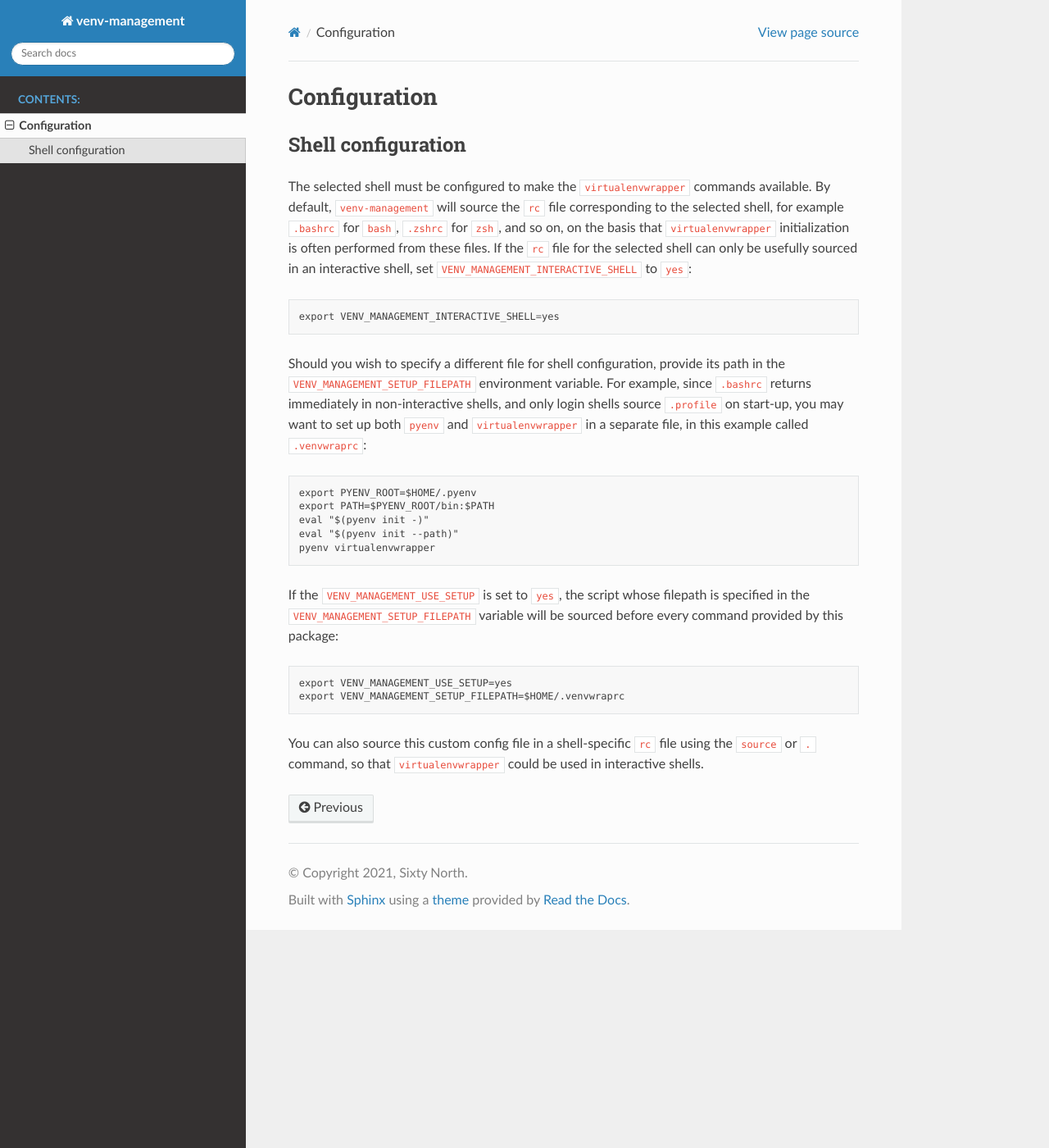
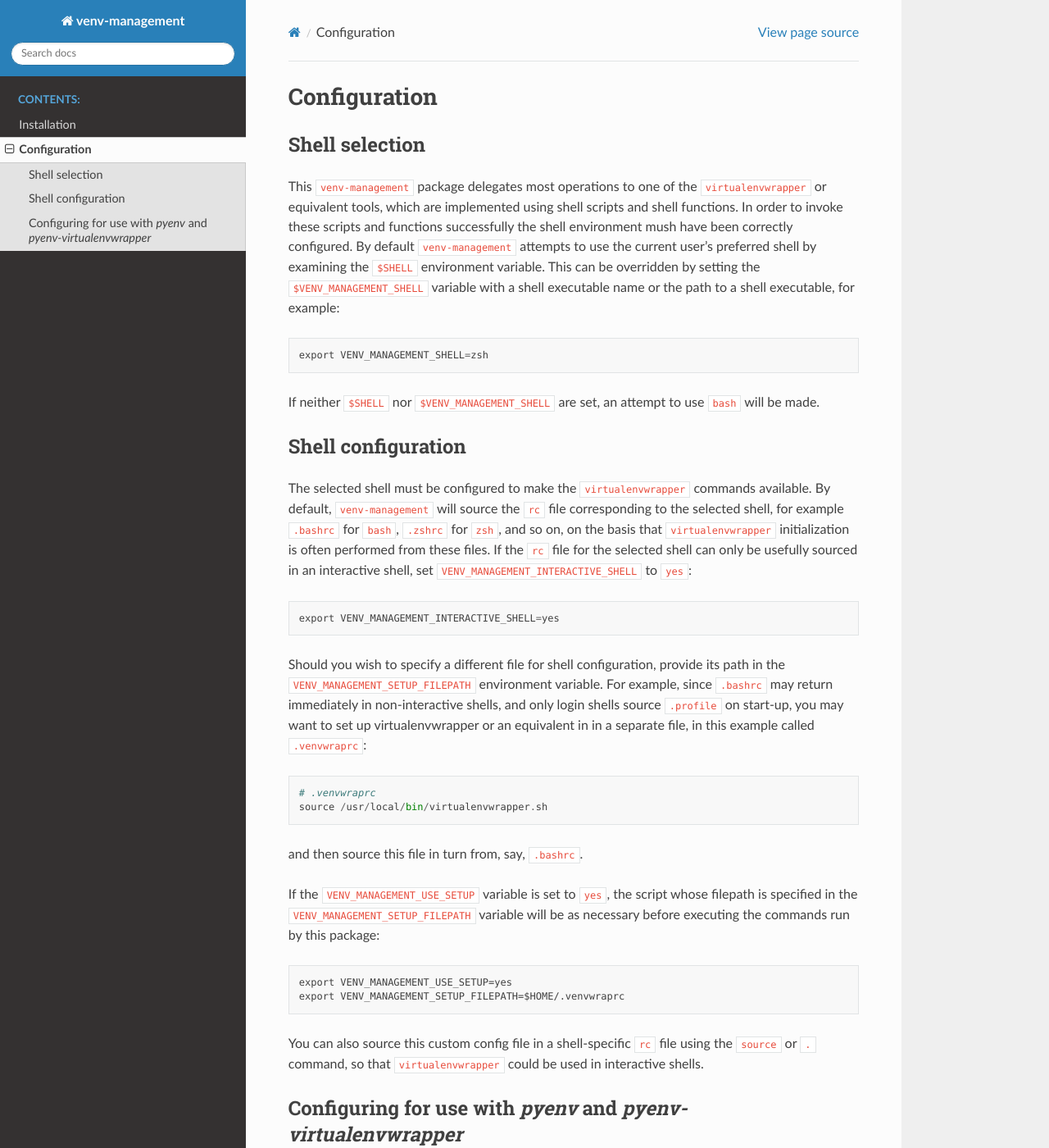
Before and after one commit to sixty-north/venv-management, a Sphinx documentation site: the page built from docs/source/configuration.rst, in a window 1280 px wide and 1400 px high. Shown: the whole window at 82% size. Built offline with Sphinx 7.4.7 and the Read the Docs theme 2.0.0, drawn with Linux system fonts in a browser that asks for light colours; pages that are not in the unit, such as notebooks, are missing from menus; some of the changed text lies outside the part shown.

Commit message:
Installation and configuration documentation.

```diff
--- a/README.rst
+++ b/README.rst
@@ -20,12 +20,16 @@
   * `pyenv-virtualenv <https://github.com/pyenv/pyenv-virtualenv>`_
   * `pew <https://pypi.org/project/pew/>`_
 
+.. inclusion-begin-installation-marker-do-not-remove
+
 Installation
 ------------
 
 Install from PyPI using ``pip``::
 
   $ pip install venv-management
+
+.. inclusion-end-installation-marker-do-not-remove
 
 
 Synopsis
@@ -47,6 +51,8 @@
 
 Refer to the documentation to see all available functions.
 
+.. inclusion-begin-configuration-marker-do-not-remove
+
 Shell selection
 ---------------
 
@@ -62,7 +68,6 @@
 If neither ``$SHELL`` nor ``$VENV_MANAGEMENT_SHELL`` are set, an attempt to use ``bash`` will be
 made.
 
-.. inclusion-begin-configuration-marker-do-not-remove
 
 Shell configuration
 -------------------
@@ -78,29 +83,28 @@
   export VENV_MANAGEMENT_INTERACTIVE_SHELL=yes
 
 Should you wish to specify a different file for shell configuration, provide its path in the
-``VENV_MANAGEMENT_SETUP_FILEPATH`` environment variable. For example, since ``.bashrc`` returns
+``VENV_MANAGEMENT_SETUP_FILEPATH`` environment variable. For example, since ``.bashrc`` may return
 immediately in non-interactive shells, and only login shells source ``.profile`` on start-up,
-you may want to set up both ``pyenv`` and ``virtualenvwrapper`` in a separate file, in this example
+you may want to set up virtualenvwrapper or an equivalent in in a separate file, in this example
 called ``.venvwraprc``::
 
-  export PYENV_ROOT=$HOME/.pyenv
-  export PATH=$PYENV_ROOT/bin:$PATH
-  eval "$(pyenv init -)"
-  eval "$(pyenv init --path)"
-  pyenv virtualenvwrapper
+  # .venvwraprc
+  source /usr/local/bin/virtualenvwrapper.sh
 
+and then source this file in turn from, say, ``.bashrc``.
 
-If the ``VENV_MANAGEMENT_USE_SETUP`` is set to ``yes``, the script whose filepath is specified in the
-``VENV_MANAGEMENT_SETUP_FILEPATH`` variable will be sourced before every command provided by this package::
+If the ``VENV_MANAGEMENT_USE_SETUP`` variable is set to ``yes``, the script whose filepath is
+specified in the ``VENV_MANAGEMENT_SETUP_FILEPATH`` variable will be as necessary before executing
+the commands run by this package::
 
   export VENV_MANAGEMENT_USE_SETUP=yes
   export VENV_MANAGEMENT_SETUP_FILEPATH=$HOME/.venvwraprc
-
 
 You can also source this custom config file in a shell-specific ``rc`` file using the ``source`` or ``.`` command,
 so that ``virtualenvwrapper`` could be used in interactive shells.
 
 .. inclusion-end-configuration-marker-do-not-remove
+
 
 Release process
 ===============
--- a/docs/source/configuration.rst
+++ b/docs/source/configuration.rst
@@ -4,3 +4,34 @@
 .. include:: ../../README.rst
    :start-after: inclusion-begin-configuration-marker-do-not-remove
    :end-before:  inclusion-end-configuration-marker-do-not-remove
+
+
+Configuring for use with *pyenv* and *pyenv-virtualenvwrapper*
+--------------------------------------------------------------
+
+The `pyenv <https://github.com/pyenv/pyenv>`_ tool helps with managing multiple Python versions
+simultaneously. The `pyenv-virtualenvwrapper <https://github.com/pyenv/pyenv-virtualenvwrapper>`_
+plugin for *pyenv*, helps with making *virtualenvwrapper* available to Python environments made
+using *pyenv*.
+
+Make a file called ``.venvwraprc`` containing command to initialize both *pyenv* and
+*pyenv-virtualenvwrapper* according to your needs::
+
+  export PYENV_ROOT=$HOME/.pyenv
+  export PATH=$PYENV_ROOT/bin:$PATH
+  eval "$(pyenv init -)"
+  eval "$(pyenv init --path)"
+  pyenv virtualenvwrapper
+
+This file can be placed in, say, your home directory. You can source this file from your preferred
+shell's ``rc`` file (*e.g.* ``.bashrc``) in order ensure both *pyenv* and *virtualenvwrapper* are
+available in your interactive shell sessions.
+
+In the environment of the Python program which uses this ``venv-management`` package set these
+environment variables::
+
+  export VENV_MANAGEMENT_USE_SETUP=yes
+  export VENV_MANAGEMENT_SETUP_FILEPATH=$HOME/.venvwraprc
+
+This will allow ``venv-management`` to ensure that *virtualenvwrapper* is properly initialized
+before its commands are executed.
--- a/docs/source/index.rst
+++ b/docs/source/index.rst
@@ -5,6 +5,7 @@
    :maxdepth: 2
    :caption: Contents:
 
+   installation
    configuration
    api/venv_management
 
--- /dev/null
+++ b/docs/source/installation.rst
@@ -0,0 +1,4 @@
+
+.. include:: ../../README.rst
+   :start-after: inclusion-begin-installation-marker-do-not-remove
+   :end-before:  inclusion-end-installation-marker-do-not-remove
```
